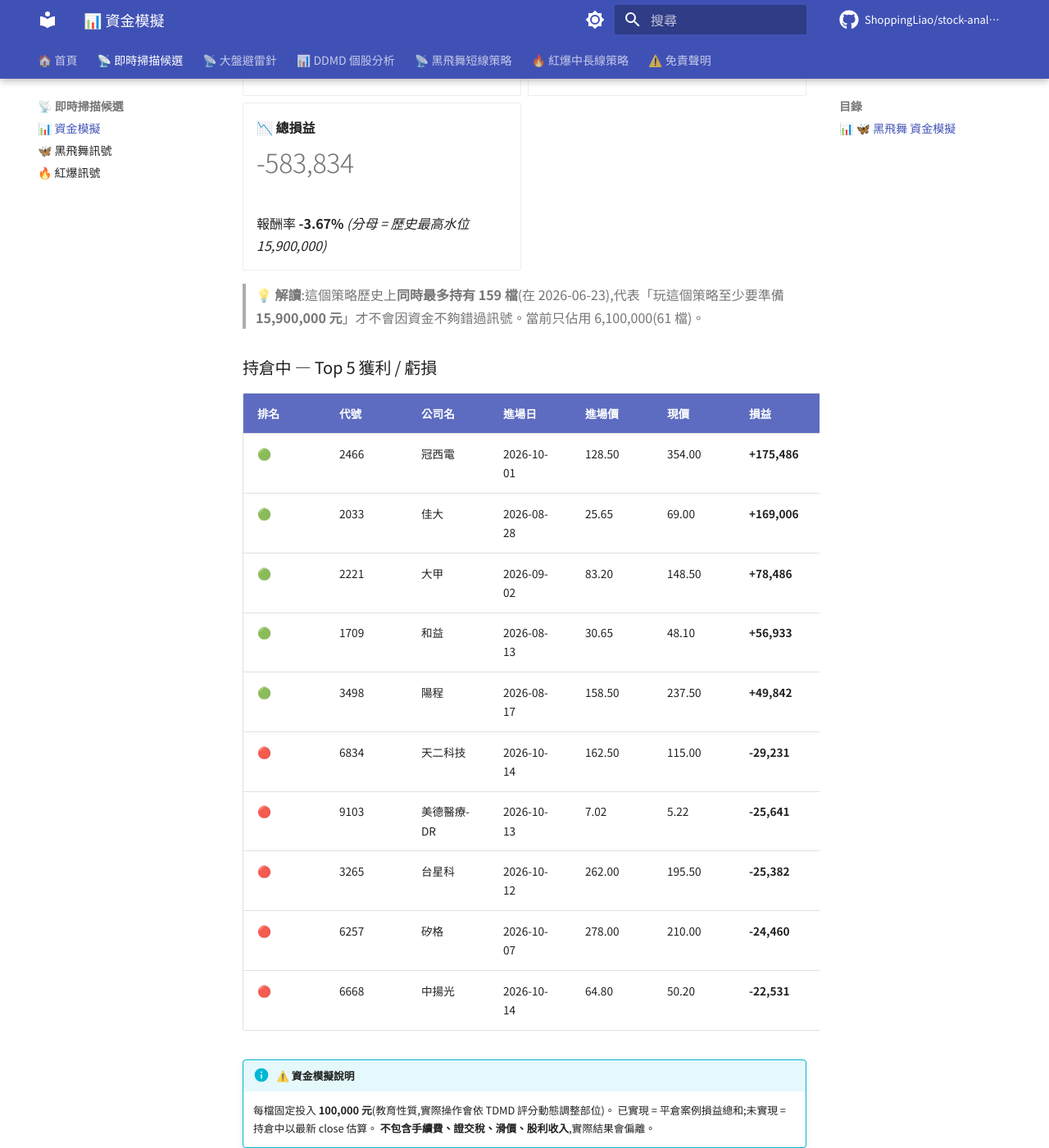
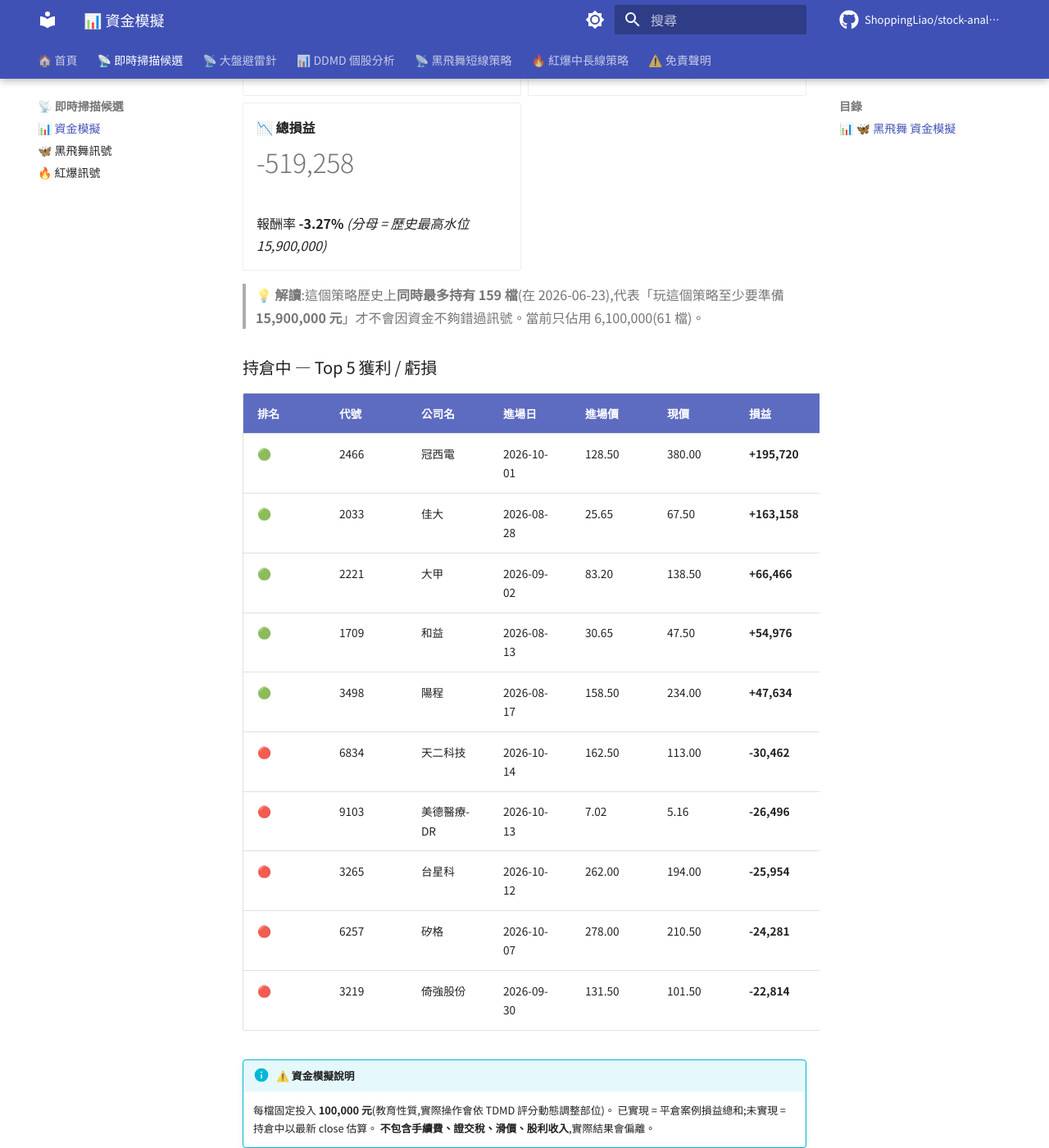
Before and after one commit to ShoppingLiao/stock-analysis-public, an MkDocs documentation site: the page built from docs/signals_capital.md, in a window 1280 px wide and 1400 px high, scrolled down 2260 px. Shown: the whole window at 82% size. Built offline with MkDocs 1.6.1 and Material for MkDocs 9.7.7, drawn with Linux system fonts in a browser that asks for light colours; comment, search, counter and statistics services are not loaded; some of the changed text lies outside the part shown.

Commit message:
docs(signals): update BB + RB + capital (2026-11-02)

```diff
--- a/docs/signals_capital.md
+++ b/docs/signals_capital.md
@@ -53,11 +53,11 @@
 
 | 排名 | 代號 | 公司名 | 進場日 | 進場價 | 現價 | 損益 | 損益% |
 |------|------|--------|--------|--------|------|------|-------|
-| 🟢 | 2412 | 中華電 | 2026-10-28 | 156.50 | 160.00 | **+2,236** | **+2.24%** |
-| 🟢 | 2891 | 中信金 | 2026-10-28 | 74.20 | 75.80 | **+2,156** | **+2.16%** |
-| 🟢 | 4904 | 遠傳 | 2026-10-20 | 112.00 | 114.00 | **+1,786** | **+1.79%** |
-| 🟢 | 1101 | 台泥 | 2026-10-28 | 27.90 | 28.35 | **+1,613** | **+1.61%** |
-| 🟢 | 2801 | 彰銀 | 2026-10-29 | 30.35 | 30.70 | **+1,153** | **+1.15%** |
+| 🟢 | 2412 | 中華電 | 2026-10-28 | 156.50 | 159.50 | **+1,917** | **+1.92%** |
+| 🟢 | 2801 | 彰銀 | 2026-10-29 | 30.35 | 30.85 | **+1,647** | **+1.65%** |
+| 🟢 | 4904 | 遠傳 | 2026-10-20 | 112.00 | 113.50 | **+1,339** | **+1.34%** |
+| 🟢 | 2891 | 中信金 | 2026-10-28 | 74.20 | 75.00 | **+1,078** | **+1.08%** |
+| 🟢 | 1101 | 台泥 | 2026-10-28 | 27.90 | 28.10 | **+717** | **+0.72%** |
 
 !!! info "⚠️ 資金模擬說明"
     每檔固定投入 **100,000 元**(教育性質,實際操作會依 TDMD 評分動態調整部位)。
@@ -92,15 +92,15 @@
 
 -   **🟡 未實現損益**
 
-    # +234,504
+    # +299,079
 
     持倉 61 檔(現價 vs 進場價)
 
 -   **📉 總損益**
 
-    # -583,834
+    # -519,258
 
-    報酬率 **-3.67%** _(分母 = 歷史最高水位 15,900,000)_
+    報酬率 **-3.27%** _(分母 = 歷史最高水位 15,900,000)_
 
 </div>
 
@@ -110,16 +110,16 @@
 
 | 排名 | 代號 | 公司名 | 進場日 | 進場價 | 現價 | 損益 | 損益% |
 |------|------|--------|--------|--------|------|------|-------|
-| 🟢 | 2466 | 冠西電 | 2026-10-01 | 128.50 | 354.00 | **+175,486** | **+175.49%** |
-| 🟢 | 2033 | 佳大 | 2026-08-28 | 25.65 | 69.00 | **+169,006** | **+169.01%** |
-| 🟢 | 2221 | 大甲 | 2026-09-02 | 83.20 | 148.50 | **+78,486** | **+78.49%** |
-| 🟢 | 1709 | 和益 | 2026-08-13 | 30.65 | 48.10 | **+56,933** | **+56.93%** |
-| 🟢 | 3498 | 陽程 | 2026-08-17 | 158.50 | 237.50 | **+49,842** | **+49.84%** |
-| 🔴 | 6834 | 天二科技 | 2026-10-14 | 162.50 | 115.00 | **-29,231** | **-29.23%** |
-| 🔴 | 9103 | 美德醫療-DR | 2026-10-13 | 7.02 | 5.22 | **-25,641** | **-25.64%** |
-| 🔴 | 3265 | 台星科 | 2026-10-12 | 262.00 | 195.50 | **-25,382** | **-25.38%** |
-| 🔴 | 6257 | 矽格 | 2026-10-07 | 278.00 | 210.00 | **-24,460** | **-24.46%** |
-| 🔴 | 6668 | 中揚光 | 2026-10-14 | 64.80 | 50.20 | **-22,531** | **-22.53%** |
+| 🟢 | 2466 | 冠西電 | 2026-10-01 | 128.50 | 380.00 | **+195,720** | **+195.72%** |
+| 🟢 | 2033 | 佳大 | 2026-08-28 | 25.65 | 67.50 | **+163,158** | **+163.16%** |
+| 🟢 | 2221 | 大甲 | 2026-09-02 | 83.20 | 138.50 | **+66,466** | **+66.47%** |
+| 🟢 | 1709 | 和益 | 2026-08-13 | 30.65 | 47.50 | **+54,976** | **+54.98%** |
+| 🟢 | 3498 | 陽程 | 2026-08-17 | 158.50 | 234.00 | **+47,634** | **+47.63%** |
+| 🔴 | 6834 | 天二科技 | 2026-10-14 | 162.50 | 113.00 | **-30,462** | **-30.46%** |
+| 🔴 | 9103 | 美德醫療-DR | 2026-10-13 | 7.02 | 5.16 | **-26,496** | **-26.50%** |
+| 🔴 | 3265 | 台星科 | 2026-10-12 | 262.00 | 194.00 | **-25,954** | **-25.95%** |
+| 🔴 | 6257 | 矽格 | 2026-10-07 | 278.00 | 210.50 | **-24,281** | **-24.28%** |
+| 🔴 | 3219 | 倚強股份 | 2026-09-30 | 131.50 | 101.50 | **-22,814** | **-22.81%** |
 
 !!! info "⚠️ 資金模擬說明"
     每檔固定投入 **100,000 元**(教育性質,實際操作會依 TDMD 評分動態調整部位)。
@@ -146,21 +146,21 @@
 
 -   **🟢 已實現損益**
 
-    # -138,391
+    # -138,863
 
-    BB +679,946 + RB -818,337
+    BB +679,474 + RB -818,337
 
 -   **🟡 未實現損益**
 
-    # +243,448
+    # +305,778
 
-    BB +8,945 + RB +234,504
+    BB +6,699 + RB +299,079
 
 -   **📈 總損益**
 
-    # +105,057
+    # +166,915
 
-    報酬率 **+0.46%** _(分母 = 兩策略歷史最高水位)_
+    報酬率 **+0.73%** _(分母 = 兩策略歷史最高水位)_
 
 </div>
 
```
Also changed, not shown: other parts of docs/signals_capital.md (+4 -4 lines), docs/signals_black_butterfly.md (+15 -6 lines), docs/signals_red_burst.md (+5 -1 lines).
